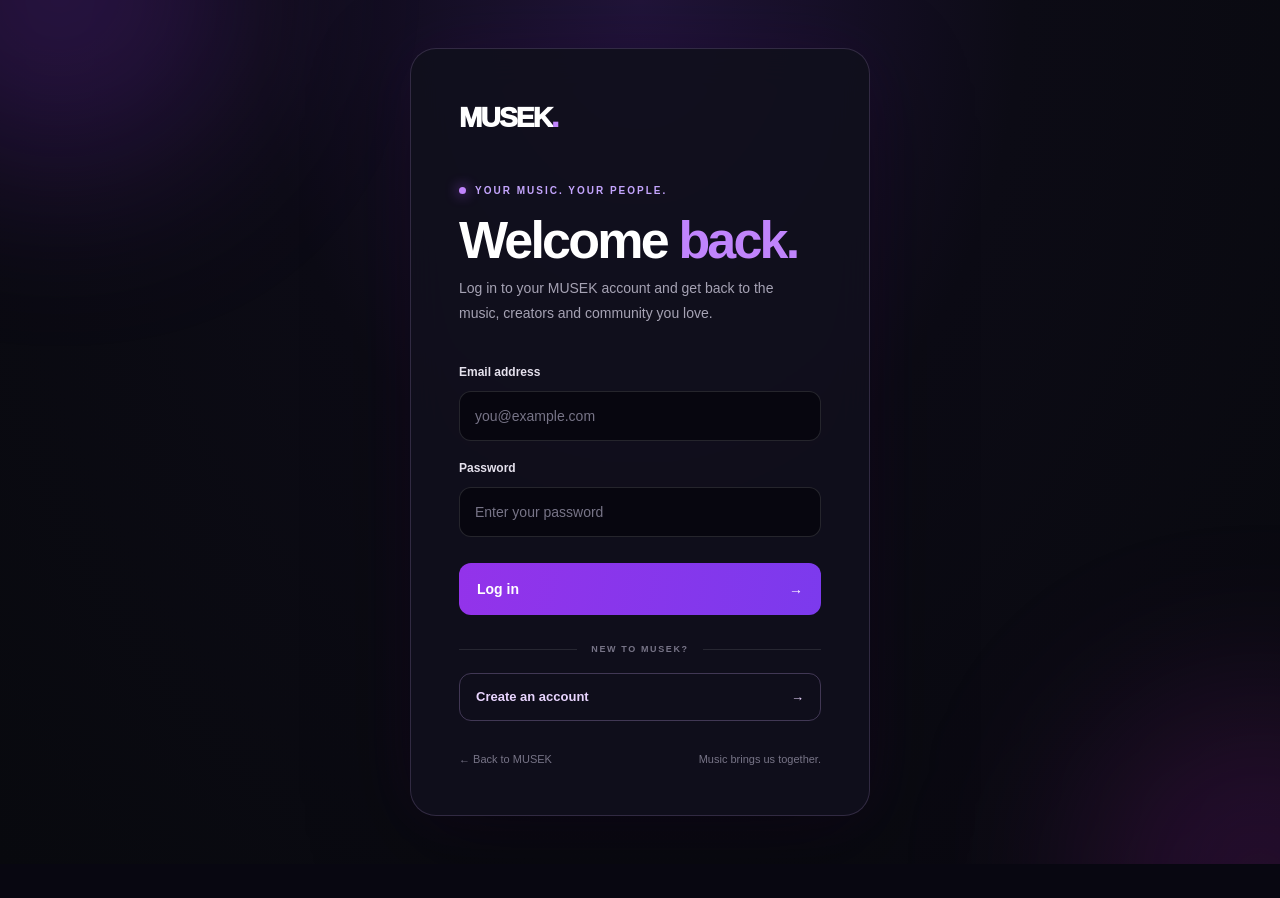
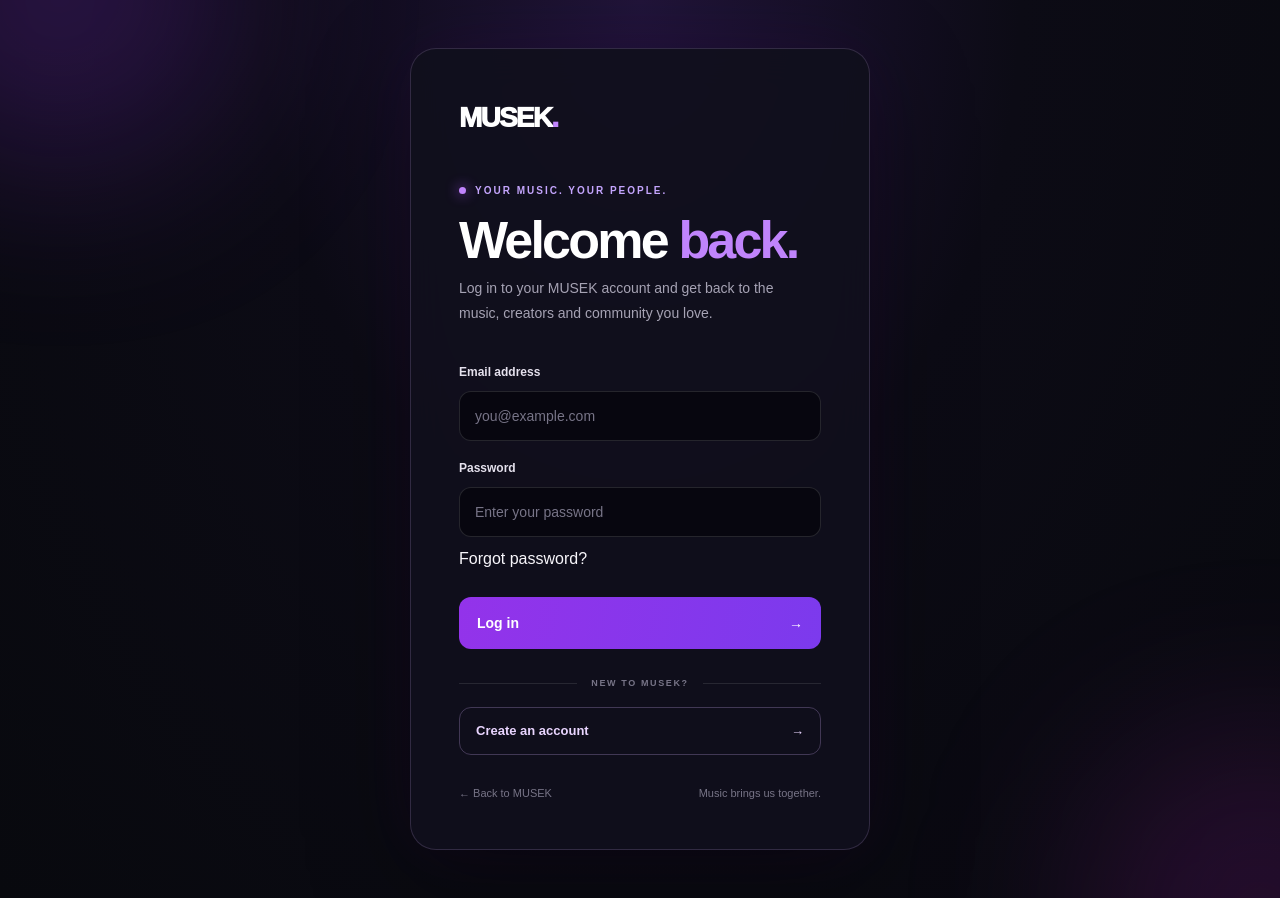
Before and after one commit to outtavawda/Musek, a Next.js app in the folder musek/: page /login in a window 1280 px wide. Before the commit the page ends 864 px from the top, so only its background shows below. Built offline with nearby package versions, Linux system fonts and the light colour scheme; no server answers.

Commit message:
Add forgot password link to login

```diff
--- a/musek/app/login/page.tsx
+++ b/musek/app/login/page.tsx
@@ -1,7 +1,7 @@
 import Link from "next/link";
 import { signIn } from "../auth-actions";
 
-export default function LoginPage({ searchParams }: { searchParams?: { error?: string } }) {
+export default function LoginPage({ searchParams }: { searchParams?: { error?: string; message?: string } }) {
   return (
     <main className="authWrap">
       <div className="authGlow authGlowOne" aria-hidden="true" />
@@ -13,6 +13,8 @@ export default function LoginPage({ searchParams }: { searchParams?: { error?: s
           <h1 id="login-heading">Welcome <span>back.</span></h1>
           <p className="authDescription">Log in to your MUSEK account and get back to the music, creators and community you love.</p>
         </div>
+
+        {searchParams?.message && <div className="authMessage" role="status">{searchParams.message}</div>}
 
         {searchParams?.error && (
           <div className="authError" role="alert">
@@ -26,6 +28,7 @@ export default function LoginPage({ searchParams }: { searchParams?: { error?: s
           <input id="login-email" name="email" type="email" placeholder="you@example.com" autoComplete="email" inputMode="email" required />
           <label htmlFor="login-password">Password</label>
           <input id="login-password" name="password" type="password" placeholder="Enter your password" autoComplete="current-password" required />
+          <div className="authForgot"><Link href="/forgot-password">Forgot password?</Link></div>
           <button className="authSubmit" type="submit">Log in <span aria-hidden="true">→</span></button>
         </form>
 
```
